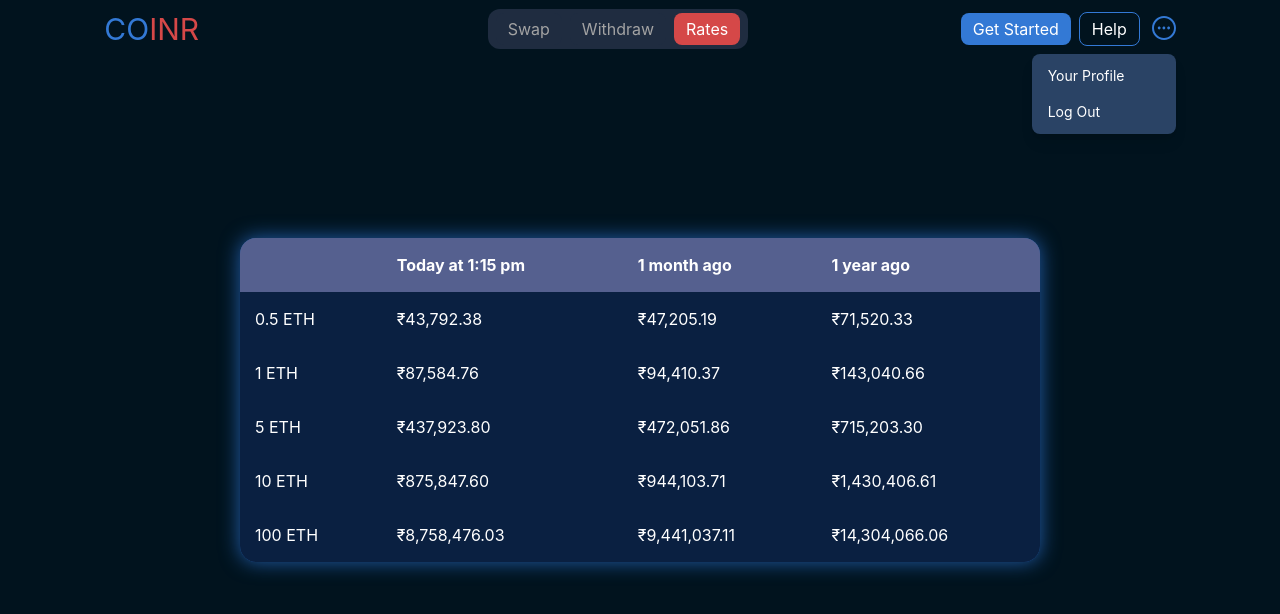
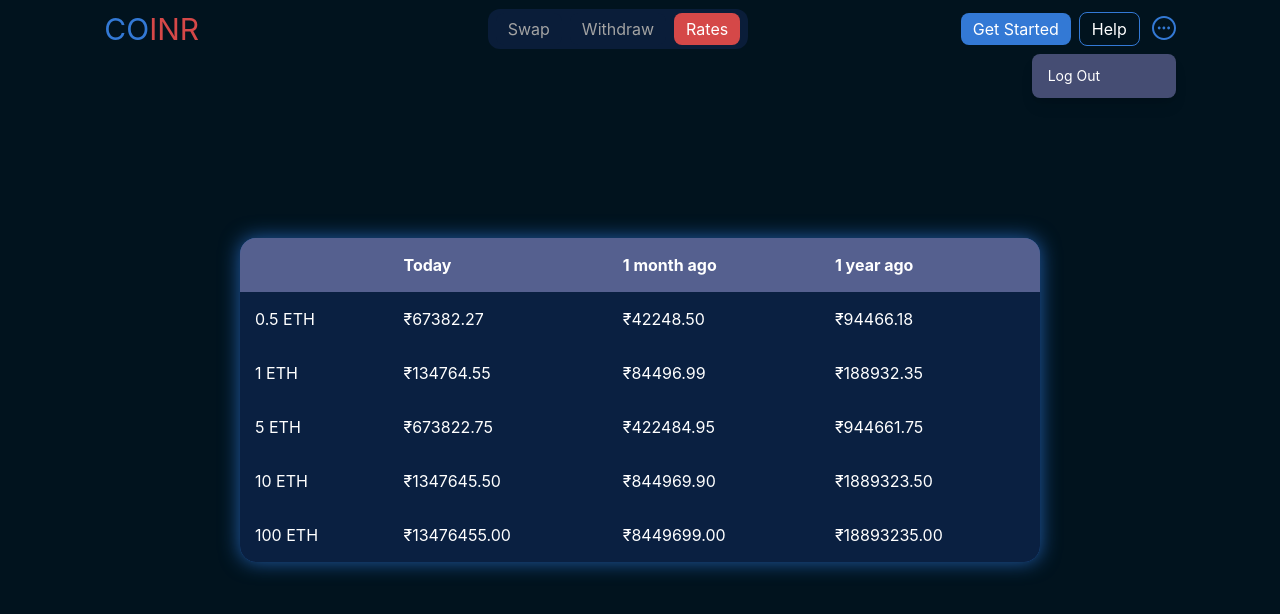
Before and after one commit to gokz1119/COINR, a React (Create React App) app: page /rates in a window 1280 px wide. Both pictures are taken after a click on the button 1163 px from the left and 28 px from the top of the page. Shown: the top 614 px of the page. Built offline with nearby package versions, Linux system fonts and the light colour scheme.

Commit message:
Added a bit of state management and a few other changes

```diff
--- a/src/Dropdown.js
+++ b/src/Dropdown.js
@@ -31,24 +31,12 @@ export default function DropDown({ dropdown_text, options }) {
                                 <div className="py-1">
                                     <Menu.Item>
                                         {({ active }) => (
-                                            <Link to={"/profile"}>
+                                            <Link to={"/"}>
                                                 <span className={classNames(
                                                     active ? 'bg-blue-primary-variant rounded-lg text-white' : 'text-white',
                                                     'block px-4 py-2 text-sm'
                                                 )}>
                                                     {options[0]}
-                                                </span>
-                                            </Link>
-                                        )}
-                                    </Menu.Item>
-                                    <Menu.Item>
-                                        {({ active }) => (
-                                            <Link to={"/"}>
-                                                <span className={classNames(
-                                                    active ? 'bg-blue-primary-variant rounded-lg text-white' : 'text-white',
-                                                    'block px-4 py-2 text-sm'
-                                                )}>
-                                                    {options[1]}
                                                 </span>
                                             </Link>
                                         )}
@@ -100,24 +88,12 @@ export default function DropDown({ dropdown_text, options }) {
                                     </Menu.Item>
                                     <Menu.Item>
                                         {({ active }) => (
-                                            <Link to={"/profile"}>
+                                            <Link to={"/"}>
                                                 <span className={classNames(
                                                     active ? 'bg-blue-primary-variant rounded-lg text-white' : 'text-white',
                                                     'block px-4 py-2 text-sm'
                                                 )}>
                                                     {options[2]}
-                                                </span>
-                                            </Link>
-                                        )}
-                                    </Menu.Item>
-                                    <Menu.Item>
-                                        {({ active }) => (
-                                            <Link to={"/"}>
-                                                <span className={classNames(
-                                                    active ? 'bg-blue-primary-variant rounded-lg text-white' : 'text-white',
-                                                    'block px-4 py-2 text-sm'
-                                                )}>
-                                                    {options[3]}
                                                 </span>
                                             </Link>
                                         )}
--- a/src/Input.js
+++ b/src/Input.js
@@ -1,6 +1,12 @@
 import React from 'react'
 
-export default function Input({ placeholder, isDisabled, type, value, setValue }) {
+function onNumberChange(e, setValue, setValue2) {
+    setValue(e.target.value)
+    const cinrValue = (e.target.value * 134764.55).toFixed(2)
+    setValue2(cinrValue)
+}
+
+export default function Input({ placeholder, isDisabled, type, value, setValue, setValue2 }) {
     return (
         <>
             {(!isDisabled && type === 'number') &&
@@ -9,13 +15,16 @@ export default function Input({ placeholder, isDisabled, type, value, setValue }
                     placeholder:text-white'
                     placeholder={placeholder}
                     onFocus={(e) => e.target.placeholder = ''}
-                    onBlur={(e) => e.target.placeholder = placeholder} />
+                    onBlur={(e) => e.target.placeholder = placeholder}
+                    onChange={(e) => onNumberChange(e, setValue, setValue2)} />
             }
             {(isDisabled && type === 'number') &&
                 <input type={type} className='bg-blue-secondary text-white text-xl rounded-md
                     text-left border-none px-2 py-2 tracking-wider focus:outline-none
                     placeholder:text-white'
-                    placeholder={placeholder} disabled
+                    placeholder={placeholder}
+                    value={value}
+                    disabled
                     onFocus={(e) => e.target.placeholder = ''}
                     onBlur={(e) => e.target.placeholder = placeholder} />}
             {(!isDisabled && (type === 'text' || type === 'email')) &&
--- a/src/NavBar.js
+++ b/src/NavBar.js
@@ -26,11 +26,11 @@ export default function NavBar({ operation }) {
                     <div className="hidden md:flex justify-center items-center py-2">
                         <Button bg_color={"blue"} text={"Get Started"} size={"small"} />
                         <Button bg_color={"white"} text={"Help"} size={"small"} />
-                        <DropDown dropdown_text={"desktop-more-options"} options={["Your Profile", "Log Out"]} />
+                        <DropDown dropdown_text={"desktop-more-options"} options={["Log Out"]} />
                     </div>
                     <div className='flex justify-center items-center rounded-lg px-1 py-2 my-2 md:hidden'>
                         <DropDown dropdown_text={"Swap"} options={["Withdraw", "Rates"]} />
-                        <DropDown dropdown_text={"mobile-more-options"} options={["Get Started", "Help", "Your Profile", "Log Out"]} />
+                        <DropDown dropdown_text={"mobile-more-options"} options={["Get Started", "Help", "Log Out"]} />
                     </div>
                 </div>
             }
@@ -54,11 +54,11 @@ export default function NavBar({ operation }) {
                 <div className="hidden md:flex justify-center items-center py-2">
                     <Button bg_color={"blue"} text={"Get Started"} size={"small"} />
                     <Button bg_color={"white"} text={"Help"} size={"small"} />
-                    <DropDown dropdown_text={"desktop-more-options"} options={["Your Profile", "Log Out"]} />
+                    <DropDown dropdown_text={"desktop-more-options"} options={["Log Out"]} />
                 </div>
                 <div className='flex justify-center items-center rounded-lg px-1 py-2 my-2 md:hidden'>
                     <DropDown dropdown_text={"Withdraw"} options={["Swap", "Rates"]} />
-                    <DropDown dropdown_text={"mobile-more-options"} options={["Get Started", "Help", "Your Profile", "Log Out"]} />
+                    <DropDown dropdown_text={"mobile-more-options"} options={["Get Started", "Help", "Log Out"]} />
                 </div>
             </div>
             }
@@ -82,11 +82,11 @@ export default function NavBar({ operation }) {
                 <div className="hidden md:flex justify-center items-center py-2">
                     <Button bg_color={"blue"} text={"Get Started"} size={"small"} />
                     <Button bg_color={"white"} text={"Help"} size={"small"} />
-                    <DropDown dropdown_text={"desktop-more-options"} options={["Your Profile", "Log Out"]} />
+                    <DropDown dropdown_text={"desktop-more-options"} options={["Log Out"]} />
                 </div>
-                <div className='flex justify-center items-center rounded-lg px-1 py-2 my-2 md:hidden'>
+                <div className='flex justify-center items-center rounded-lg px-1 py-2 my-2 md:hidden z-10'>
                     <DropDown dropdown_text={"Rates"} options={["Swap","Withdraw"]} />
-                    <DropDown dropdown_text={"mobile-more-options"} options={["Get Started", "Help", "Your Profile", "Log Out"]} />
+                    <DropDown dropdown_text={"mobile-more-options"} options={["Get Started", "Help", "Log Out"]} />
                 </div>
             </div>
             }
--- a/src/Rates.js
+++ b/src/Rates.js
@@ -1,69 +1,64 @@
-import React from 'react'
+import { React } from 'react'
 import NavBar from './NavBar'
 
 export default function Rates() {
+  const today = 134764.55
+  const oneMonthAgo = 84496.99
+  const oneYearAgo = 188932.35
   return (
     <>
       <NavBar operation={"rates"} />
       <div className='w-screen h-screen bg-blue-background'>
-            <div class="container">
-
-
         <div class="container1">
           <table class="table">
             <thead class="shadow-blue-secondary p-8 rounded-xl max-w-xs mb-8 md:mb-0 md:max-w-md">
               <tr class="shadow-blue-secondary p-8 rounded-xl max-w-xs mb-8 md:mb-0 md:max-w-md">
                 <th></th>
-				<th>Today at 1:15 pm</th>
+                <th>Today</th>
                 <th>1 month ago</th>
                 <th>1 year ago</th>
-
               </tr>
             </thead>
+
             <tbody class="td">
               <tr>
                 <td>0.5 ETH</td>
-				<td>₹43,792.38</td>
-				<td>₹47,205.19</td>
-				<td>₹71,520.33</td>
+                <td>₹{(today * 0.5).toFixed(2)}</td>
+                <td>₹{(oneMonthAgo * 0.5).toFixed(2)}</td>
+                <td>₹{(oneYearAgo * 0.5).toFixed(2)}</td>
+              </tr>
 
-			</tr>
               <tr>
                 <td>1 ETH</td>
-				<td>₹87,584.76</td>
-				<td>₹94,410.37</td>
-				<td>₹143,040.66</td>
+                <td>₹{(today).toFixed(2)}</td>
+                <td>₹{(oneMonthAgo).toFixed(2)}</td>
+                <td>₹{(oneYearAgo).toFixed(2)}</td>
+              </tr>
 
-			</tr>
               <tr>
                 <td>5 ETH</td>
-				<td>₹437,923.80</td>
-				<td>₹472,051.86</td>
-				<td>₹715,203.30</td>
+                <td>₹{(today * 5).toFixed(2)}</td>
+                <td>₹{(oneMonthAgo * 5).toFixed(2)}</td>
+                <td>₹{(oneYearAgo * 5).toFixed(2)}</td>
+              </tr>
 
-			</tr>
               <tr>
                 <td>10 ETH</td>
-				<td>₹875,847.60</td>
-				<td>₹944,103.71</td>
-				<td>₹1,430,406.61</td>
+                <td>₹{(today * 10).toFixed(2)}</td>
+                <td>₹{(oneMonthAgo * 10).toFixed(2)}</td>
+                <td>₹{(oneYearAgo * 10).toFixed(2)}</td>
+              </tr>
 
-			</tr>
               <tr>
                 <td>100 ETH</td>
-				<td>₹8,758,476.03</td>
-				<td>₹9,441,037.11</td>
-				<td>₹14,304,066.06</td>
-
+                <td>₹{(today * 100).toFixed(2)}</td>
+                <td>₹{(oneMonthAgo * 100).toFixed(2)}</td>
+                <td>₹{(oneYearAgo * 100).toFixed(2)}</td>
               </tr>
             </tbody>
           </table>
         </div>
-
       </div>
-</div>
-
-
     </>
   )
 }
--- a/src/Signup.js
+++ b/src/Signup.js
@@ -30,15 +30,17 @@ export default function Login() {
                             <div className='h-1 w-1/2 bg-blue-background'></div>
                         </div>
                         <div>
+                            <form>
                                 <Input type={"text"} placeholder={"Name"} isDisabled={false} value={name} setValue={setName} />
                                 <Input type={"email"} placeholder={"Email"} isDisabled={false} value={email} setValue={setEmail} />
                                 <div className='flex flex-row-reverse'>
                                     <button className='bg-red w-24 text-center py-2 m-1 rounded-xl text-white text-xl
-                        hover:bg-red-variant transition-all ease-in-out flex justify-around items-center' onClick={() => setIsFirstPart(false)}>
+                        hover:bg-red-variant transition-all ease-in-out flex justify-around items-center' type='submit' onClick={() => setIsFirstPart(false)}>
                                         <span className='pl-3'>Next</span>
                                         <img src={next_icon} alt='Dropdown' className='w-5 h-5 mr-1.5 -rotate-90' />
                                     </button>
                                 </div>
+                            </form>
                         </div>
                         <div className='text-white flex justify-center pt-3'>
                             <span>Already have an account?
@@ -63,24 +65,24 @@ export default function Login() {
                             <div className='h-1 w-1/2 bg-red'></div>
                         </div>
                         <div>
+                            <form action='/swap'>
                                 <Input type={"text"} placeholder={"Bank Name"} isDisabled={false} value={bankName} setValue={setBankName} />
                                 <Input type={"text"} placeholder={"Branch Name"} isDisabled={false} value={branch} setValue={setBranch} />
                                 <Input type={"text"} placeholder={"Bank Account Number"} isDisabled={false} value={accNo} setValue={setAccNo} />
                                 <Input type={"text"} placeholder={"IFSC Code"} isDisabled={false} value={ifsc} setValue={setIfsc} />
                                 <div className='flex justify-between items-center'>
-                                <button className='mt-3 w-20 border border-blue-primary
+                                    <div className='mt-3 w-20 border border-blue-primary
                                     hover:border-blue-primary-variant rounded-lg text-center py-2 pr-1
                                     mx-1 flex justify-around items-center' onClick={() => setIsFirstPart(true)}>
                                         <img src={next_icon} alt='Dropdown' className='w-5 h-5 ml-1.5 rotate-90' />
                                         <span className='pr-1 text-lg text-blue-primary'>Back</span>
-                                    </button>
-                                <a href='/swap' className='mt-3'>
+                                    </div>
                                     <button className='bg-red w-24 text-center py-2 mx-1 rounded-xl text-white text-xl
-                hover:bg-red-variant transition-all ease-in-out flex justify-around items-center'>
+                hover:bg-red-variant transition-all ease-in-out flex justify-around items-center' type='submit'>
                                         Sign Up
                                     </button>
-                                </a>
                                 </div>
+                            </form>
                         </div>
                         <div className='text-white flex justify-center pt-3'>
                             <span>Already have an account?
--- a/src/Swap.js
+++ b/src/Swap.js
@@ -1,5 +1,4 @@
-import React from 'react'
-import settings_icon from './Icons/settings.svg'
+import { React,useState } from 'react'
 import eth_icon from './Icons/ethereum.svg'
 import rupee_icon from './Icons/rupee-sign-solid.svg'
 import swap_icon from './Icons/swap.svg'
@@ -8,18 +7,19 @@ import Button from './Button'
 import NavBar from './NavBar'
 
 export default function Swap() {
+    const [ethVal, setEthVal] = useState(0.0)
+    const [cinrVal, setCinrVal] = useState(0.0)
     return (
         <>
             <NavBar operation={"swap"} />
             <div className='bg-blue-background w-screen h-screen flex items-center justify-center'>
                 <div className='bg-blue-tertiary shadow-lg shadow-blue-secondary rounded-xl py-3 px-4 w-auto max-w-xs md:max-w-md'>
                     <div className='pb-3 flex justify-between'>
-                        <p className='text-white text-lg ml-2'>Swap</p>
-                        <img src={settings_icon} alt="Settings" className="mr-2 cursor-pointer" />
+                        <p className='text-white text-lg ml-2 my-1'>Swap</p>
                     </div>
                     <div className='flex justify-between items-center bg-blue-secondary px-3 rounded-md'>
                         <div className='w-3/5 md:w-4/5'>
-                            <Input type={"number"} placeholder={"0.0"} isDisabled={false} />
+                            <Input type={"number"} placeholder={"0"} isDisabled={false} value={ethVal} setValue={setEthVal} setValue2={setCinrVal} />
                         </div>
                         <div className='flex justify-center items-center'>
                             <img src={eth_icon} alt="Ethereum" className="h-5 w-5" />
@@ -31,7 +31,7 @@ export default function Swap() {
                     </div>
                     <div className='flex justify-between items-center bg-blue-secondary px-3 rounded-md'>
                         <div className='w-3/5 md:w-4/5'>
-                            <Input type={"number"} placeholder={"0.0"} isDisabled={true} />
+                            <Input type={"number"} placeholder={"0.0"} value={cinrVal} isDisabled={true} />
                         </div>
                         <div className='flex justify-start items-center'>
                             <img src={rupee_icon} alt="Rupee" className="h-5 w-5" />
--- a/src/Withdraw.js
+++ b/src/Withdraw.js
@@ -1,5 +1,4 @@
-import React from 'react'
-import settings_icon from './Icons/settings.svg'
+import { React, useState } from 'react'
 import rupee_icon from './Icons/rupee-sign-solid.svg'
 import arrow_icon from './Icons/arrow.svg'
 import Input from './Input'
@@ -7,18 +6,18 @@ import Button from './Button'
 import NavBar from './NavBar'
 
 export default function Withdraw() {
+    const [inrVal, setInrVal] = useState(0.0)
     return (
         <>
             <NavBar operation={"withdraw"} />
             <div className='bg-blue-background w-screen h-screen flex items-center justify-center'>
                 <div className='bg-blue-tertiary shadow-lg shadow-blue-secondary rounded-xl py-3 px-4 max-w-xs md:max-w-md'>
                     <div className='pb-3 flex justify-between'>
-                        <p className='text-white text-lg ml-2'>Withdraw</p>
-                        <img src={settings_icon} alt="Settings" className="mr-2 cursor-pointer" />
+                        <p className='text-white text-lg ml-2 my-1'>Withdraw</p>
                     </div>
                     <div className='flex justify-between items-center bg-blue-secondary px-3 rounded-md'>
                         <div className='w-3/5 md:w-4/5'>
-                            <Input type={"number"} placeholder={"0.0"} isDisabled={false} />
+                            <Input type={"number"} placeholder={"0"} value={inrVal} setValue={setInrVal} isDisabled={false} />
                         </div>
                         <div className='flex justify-center items-center'>
                             <img src={rupee_icon} alt="Rupee" className="h-5 w-5" />
@@ -30,7 +29,7 @@ export default function Withdraw() {
                     </div>
                     <div className='flex justify-between items-center bg-blue-secondary px-3 rounded-md'>
                         <div className='w-3/5 md:w-4/5'>
-                            <Input type={"number"} placeholder={"0.0"} isDisabled={true} />
+                            <Input type={"number"} placeholder={"0.0"} value={inrVal} isDisabled={true} />
                         </div>
                         <div className='flex justify-start items-center pr-3 md:pr-0'>
                             <img src={rupee_icon} alt="Ethereum" className="h-5 w-5" />
--- a/src/table.scss
+++ b/src/table.scss
@@ -21,13 +21,13 @@ table {
 	width: 800px;
 	border-collapse: collapse;
 	overflow: hidden;
-	box-shadow: 0 0 20px rgba(0,0,0,0.1);
+	box-shadow: 0 0 20px #0000001a;
 }
 
 th,
 td {
 	padding: 15px;
-	background-color: rgba(255,255,255,0.2);
+	background-color: #ffffff33;
 	color: #fff;
 }
 
@@ -44,7 +44,7 @@ thead {
 tbody {
 	tr {
 		&:hover {
-			background-color: rgba(255,255,255,0.3);
+			background-color: #ffffff4d;
 		}
 	}
 	td {
@@ -57,7 +57,7 @@ tbody {
 				right: 0;
 				top: -9999px;
 				bottom: -9999px;
-				background-color: rgba(255,255,255,0.2);
+				background-color: #ffffff33;
 				z-index: -1;
 			}
 		}
--- a/tailwind.config.js
+++ b/tailwind.config.js
@@ -9,8 +9,8 @@ module.exports = {
       'red-variant': '#C82D2D',
       'blue-primary': '#3379D5',
       'blue-primary-variant': '#235DA9',
-      'blue-secondary': '#2A4365',
-      'blue-tertiary': '#1F2C40',
+      'blue-secondary': '#454D73',
+      'blue-tertiary': '#0A1D39',
       'blue-background': '#01131E'
     },
     extend: {
```
Lines whose indentation alone changed are shown as unchanged.
